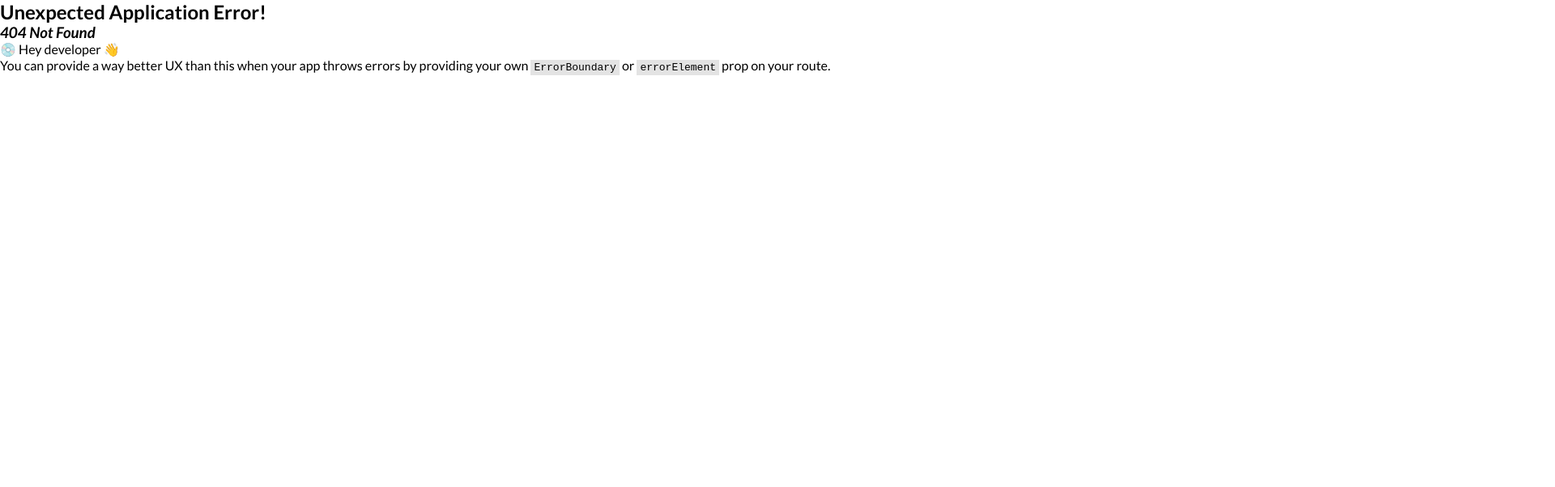
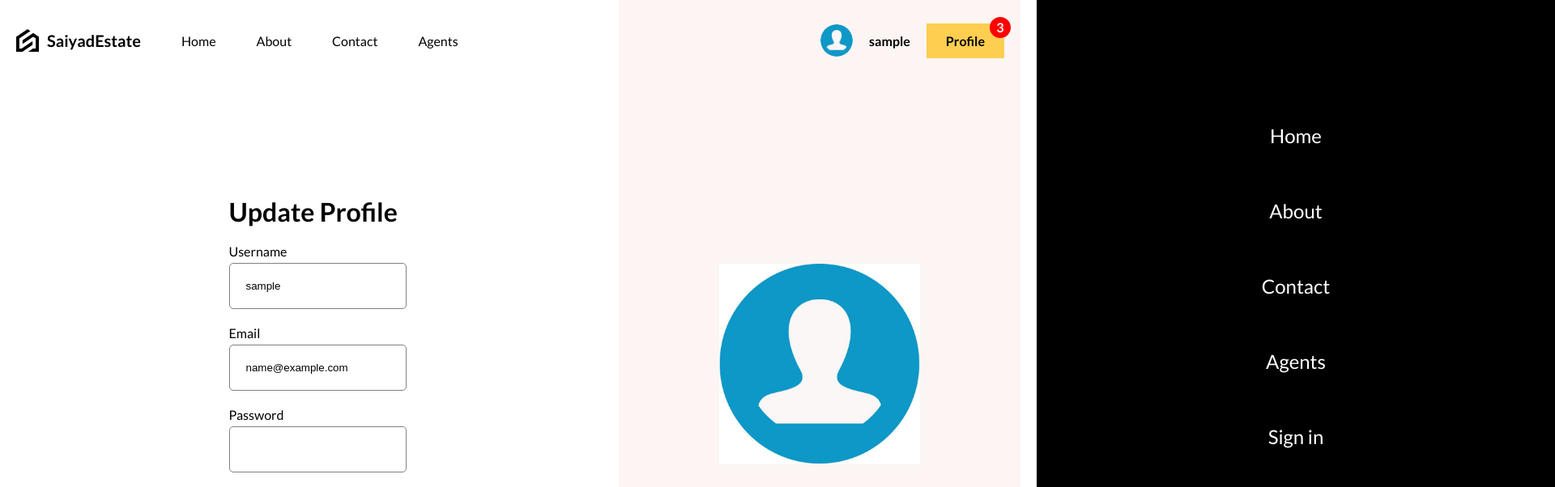
Before and after one commit to heysaiyad/Real-estate-web-app, a React (Vite) app in the folder client/: page /profile/update in a window 1280 px wide. Before the commit this address had no page. Shown: the top 602 px of the page at 81% size, 1920 px wide, since content can reach past the window. Built offline with nearby package versions, Linux system fonts and the light colour scheme; sample sign-in values are in the browser's storage.

Commit message:
Added some features like update profile login auth

```diff
--- a/client/src/components/navbar/Navbar.jsx
+++ b/client/src/components/navbar/Navbar.jsx
@@ -1,9 +1,12 @@
-import { useState } from "react";
+import { useContext, useState } from "react";
 import "./navbar.scss";
 import { Link } from "react-router-dom";
+import { AuthContext } from "../../context/AuthContext";
 
 function Navbar() {
   const [open, setOpen] = useState(false);
+  const {currentUser} = useContext(AuthContext);
+
 
   const user = true;
   return (
@@ -19,13 +22,13 @@ function Navbar() {
         <a href="/">Agents</a>
       </div>
       <div className="right">
-        {user ? (
+        {currentUser ? (
           <div className="user">
             <img
-              src="https://images.pexels.com/photos/91227/pexels-photo-91227.jpeg?auto=compress&cs=tinysrgb&w=1260&h=750&dpr=2"
+              src={currentUser.avatar || "/noavatar.jpg"}
               alt=""
             />
-            <span>John Doe</span>
+            <span>{currentUser.username}</span>
             <Link to="/profile" className="profile">
               <div className="notification">3</div>
               <span>Profile</span>
@@ -33,8 +36,8 @@ function Navbar() {
           </div>
         ) : (
           <>
-            <a href="/">Sign in</a>
-            <a href="/" className="register">
+            <a href="/login" id="logins">Sign in</a>
+            <a href="/register" className="register">
               Sign up
             </a>
           </>
--- a/client/src/components/navbar/navbar.scss
+++ b/client/src/components/navbar/navbar.scss
@@ -109,6 +109,13 @@ nav {
 
     .register {
       background-color: #fece51;
+      z-index: 10;
+      display: flex;
+      height: 50%;
+    }
+
+    #logins{
+      z-index: 10;
     }
 
     .menuIcon {
--- /dev/null
+++ b/client/src/context/AuthContext.jsx
@@ -0,0 +1,24 @@
+import { createContext, useEffect, useState } from "react";
+
+export const AuthContext = createContext();
+
+export const AuthContextProvider = ({ children }) => {
+  const [currentUser, setCurrentUser] = useState(
+    JSON.parse(localStorage.getItem("user")) || null
+  );
+
+  // state change hone ke bad page refresh krne pe update ho rha tha to iske liye hm
+  const updateUser = (data)=>{
+    setCurrentUser(data);
+  };
+  useEffect(()=>{
+    localStorage.setItem("user", JSON.stringify(currentUser));
+  },[currentUser])
+
+
+  return (
+    <AuthContext.Provider value={{currentUser, updateUser}}>{children}</AuthContext.Provider>
+  );
+
+
+};
--- a/client/src/main.jsx
+++ b/client/src/main.jsx
@@ -2,9 +2,12 @@ import React from 'react'
 import ReactDOM from 'react-dom/client'
 import App from './App.jsx'
 import "./index.scss"
+import { AuthContextProvider } from './context/AuthContext.jsx'
 
 ReactDOM.createRoot(document.getElementById('root')).render(
   <React.StrictMode>
+  <AuthContextProvider>
     <App />
+  </AuthContextProvider>
   </React.StrictMode>,
 )
--- a/client/src/routes/homePage/homePage.jsx
+++ b/client/src/routes/homePage/homePage.jsx
@@ -1,7 +1,11 @@
+import { useContext } from "react";
 import SearchBar from "../../components/searchBar/SearchBar";
 import "./homePage.scss";
+import { AuthContext } from "../../context/AuthContext";
 
 function HomePage() {
+  const {currentUser} = useContext(AuthContext);
+  console.log(currentUser);
   return (
     <div className="homePage">
       <div className="textContainer">
--- a/client/src/routes/layout/layout.jsx
+++ b/client/src/routes/layout/layout.jsx
@@ -1,6 +1,8 @@
 import "./layout.scss";
 import Navbar from "../../components/navbar/Navbar"
-import { Outlet } from "react-router-dom";
+import { Navigate, Outlet } from "react-router-dom";
+import { useContext } from "react";
+import { AuthContext } from "../../context/AuthContext";
 
 function Layout() {
   return (
@@ -15,4 +17,25 @@ function Layout() {
   );
 }
 
-export default Layout;
+function RequireAuth() {
+  const{currentUser} = useContext(AuthContext)
+
+  if (!currentUser) {
+    return <Navigate to={"/login"}/>
+  }
+  return (
+
+    currentUser &&(
+    <div className="layout">
+      <div className="navbar">
+        <Navbar />
+      </div>
+      <div className="content">
+        <Outlet/>
+      </div>
+    </div>
+    )
+  );
+}
+
+export {Layout, RequireAuth};
--- a/client/src/routes/login/login.jsx
+++ b/client/src/routes/login/login.jsx
@@ -1,11 +1,14 @@
-import { useState } from "react";
+import { useContext, useState } from "react";
 import "./login.scss";
 import { Link, json, useNavigate } from "react-router-dom";
 import apiRequest from "../../lib/apiRequest";
+import { AuthContext } from "../../context/AuthContext";
 
 function Login() {
   const [error, setError] = useState("");
   const[isLoading, setIsLoading] = useState(false);
+  const {updateUser} = useContext(AuthContext);
+
   const navigate = useNavigate();
 
   const handleSubmit = async(e)=>{
@@ -22,7 +25,8 @@ function Login() {
         password
       })
       // console.log(res);
-      localStorage.setItem("user", JSON.stringify(res.data));
+      // localStorage.setItem("user", JSON.stringify(res.data));
+      updateUser(res.data);
       navigate("/");
     }
     catch(err){
--- a/client/src/routes/profilePage/profilePage.jsx
+++ b/client/src/routes/profilePage/profilePage.jsx
@@ -1,43 +1,53 @@
-import { useNavigate } from "react-router-dom";
+import { Link, Navigate, useNavigate } from "react-router-dom";
 import Chat from "../../components/chat/Chat";
 import List from "../../components/list/List";
 import "./profilePage.scss";
 import apiRequest from "../../lib/apiRequest"
+import { useContext } from "react";
+import { AuthContext } from "../../context/AuthContext";
 
 function ProfilePage() {
+  const {currentUser, updateUser} = useContext(AuthContext);
   const navigate = useNavigate();
 
   const handleLogout = async()=>{
       try{
-        const res = await apiRequest.post("/auth/logout");
-        localStorage.removeItem('user');
+        await apiRequest.post("/auth/logout");
+        // localStorage.removeItem('user');
+        updateUser(null);
         navigate("/")
 
       }catch(err){
         console.log(err);
       }
   }
-  return (
+  return !currentUser ?(
+    <Navigate to={"/login"}/>
+  ):(
     <div className="profilePage">
       <div className="details">
         <div className="wrapper">
           <div className="title">
             <h1>User Information</h1>
+
+            <Link to={"/profile/update"}>
             <button>Update Profile</button>
+            </Link>
+
           </div>
           <div className="info">
             <span>
               Avatar:
               <img
-                src="https://images.pexels.com/photos/91227/pexels-photo-91227.jpeg?auto=compress&cs=tinysrgb&w=1260&h=750&dpr=2"
+                src={currentUser.avatar || "noavatar.jpg"}
                 alt=""
               />
             </span>
             <span>
-              Username: <b>John Doe</b>
+              Username: <b>{currentUser.username}</b>
             </span>
             <span>
-              E-mail: <b>john@gmail.com</b>
+              E-mail: <b>{currentUser.email}</b>
             </span>
             <button onClick={handleLogout}>Logout</button>
           </div>
@@ -58,7 +68,7 @@ function ProfilePage() {
         </div>
       </div>
     </div>
-  );
+    )
 }
 
 export default ProfilePage;
--- a/client/src/routes/profileUpdatePage/profileUpdatePage.jsx
+++ b/client/src/routes/profileUpdatePage/profileUpdatePage.jsx
@@ -1,6 +1,9 @@
+import { useContext } from "react";
 import "./profileUpdatePage.scss";
+import { AuthContext } from "../../context/AuthContext";
 
 function ProfileUpdatePage() {
+  const{currentUser, updateUser} = useContext(AuthContext);
   return (
     <div className="profileUpdatePage">
       <div className="formContainer">
@@ -8,19 +11,11 @@ function ProfileUpdatePage() {
           <h1>Update Profile</h1>
           <div className="item">
             <label htmlFor="username">Username</label>
-            <input
-              id="username"
-              name="username"
-              type="text"
-            />
+            <input id="username" name="username" type="text" defaultValue={currentUser.username} />
           </div>
           <div className="item">
             <label htmlFor="email">Email</label>
-            <input
-              id="email"
-              name="email"
-              type="email"
-            />
+            <input id="email" name="email" type="email" defaultValue={currentUser.email} />
           </div>
           <div className="item">
             <label htmlFor="password">Password</label>
@@ -30,7 +25,7 @@ function ProfileUpdatePage() {
         </form>
       </div>
       <div className="sideContainer">
-        <img src="" alt="" className="avatar" />
+        <img src={currentUser.avatar || "/noavatar.jpg"} alt="" className="avatar"/>
       </div>
     </div>
   );
--- a/client/src/routes/profileUpdatePage/profileUpdatePage.scss
+++ b/client/src/routes/profileUpdatePage/profileUpdatePage.scss
@@ -50,6 +50,7 @@
     .avatar{
       width: 50%;
       object-fit: cover;
+      z-index: 5;
     }
   }
 }
```
Also changed, not shown: client/src/App.jsx (+20 -5 lines), client/public/noavatar.jpg (added), 1 other file (tests, documents, lock files or other folders).
